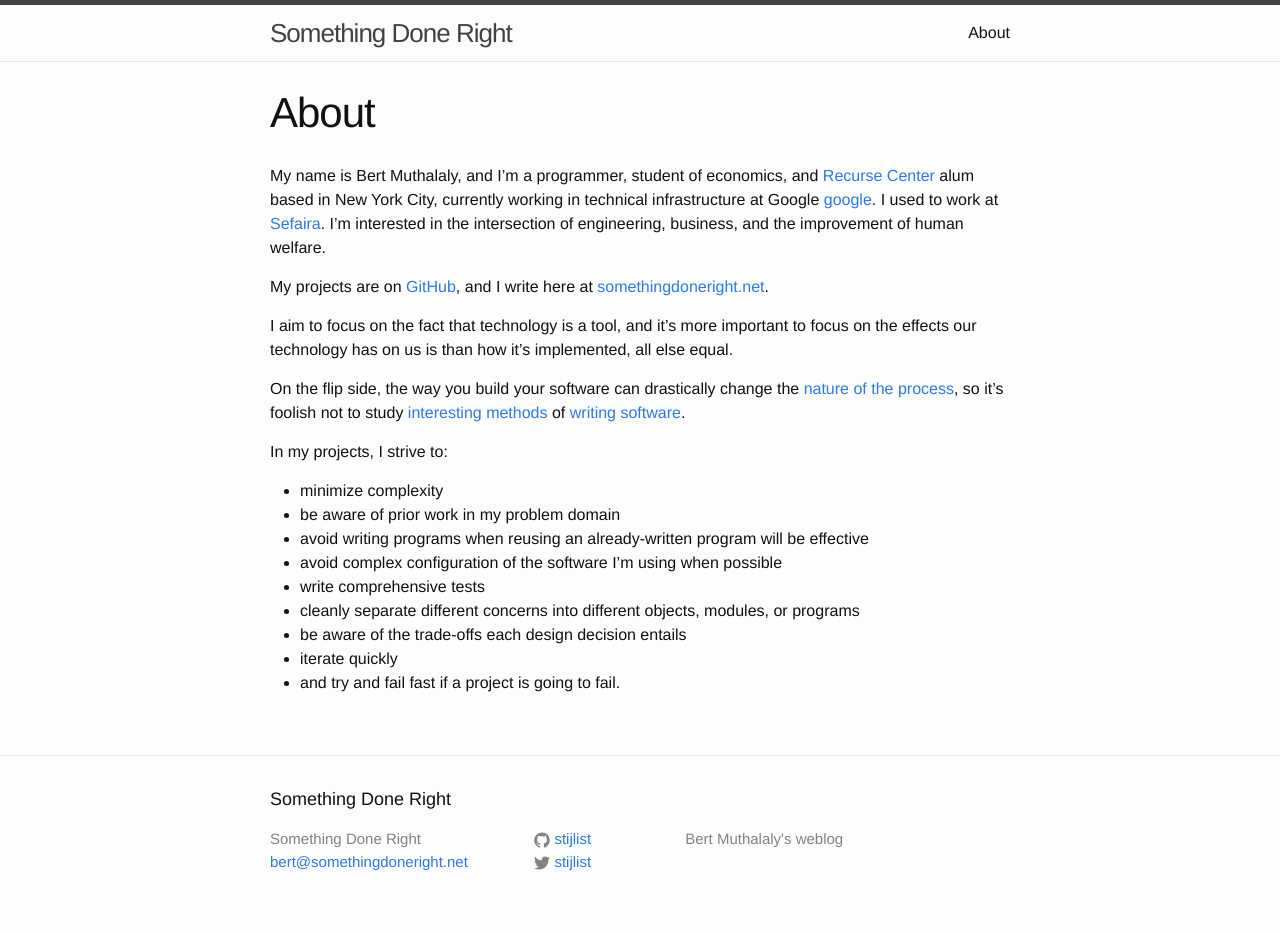
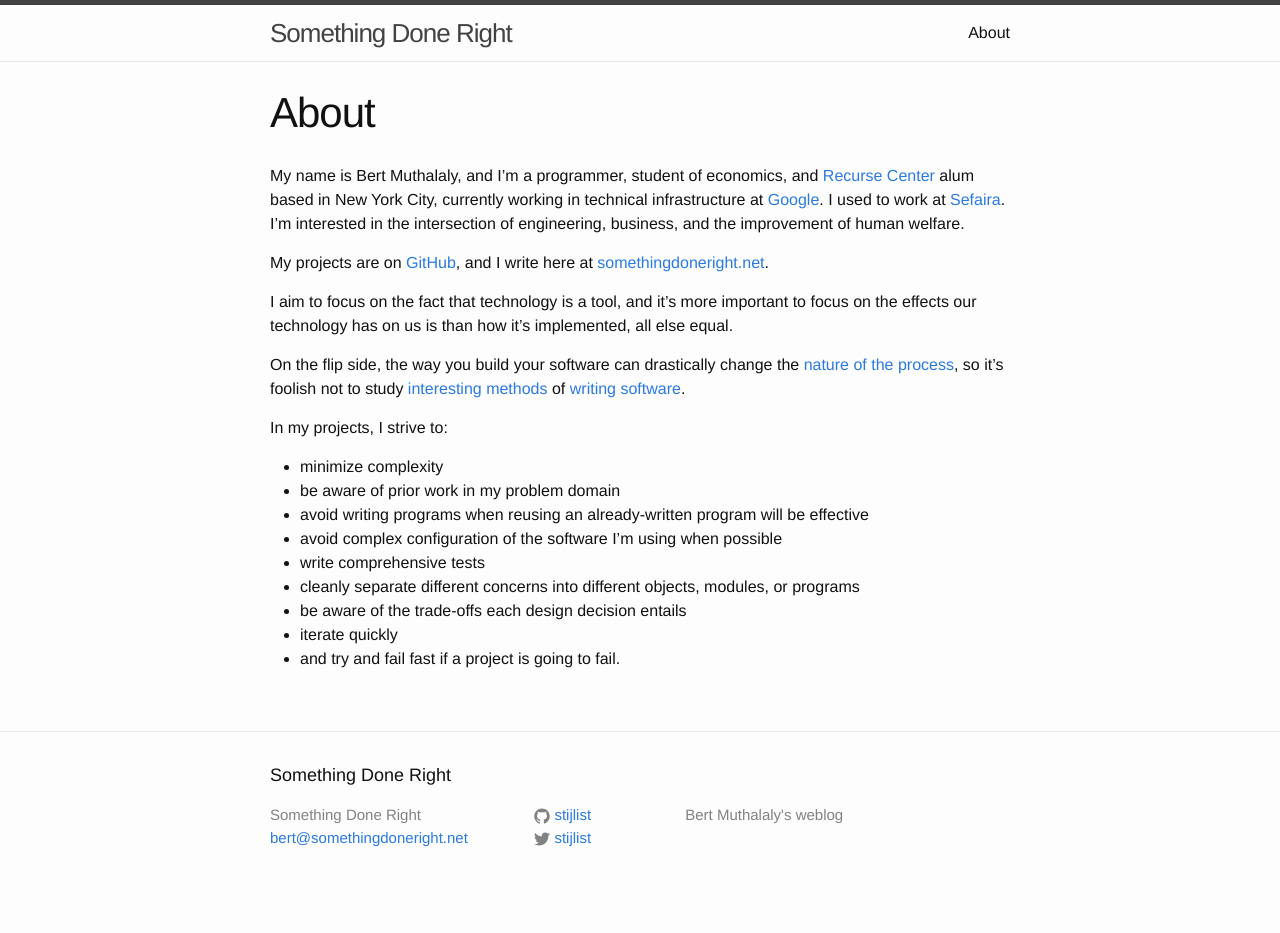
Before and after one commit to stijlist/stijlist.github.io, a Jekyll site: the page built from about.md, in a window 1280 px wide. Built offline with Jekyll 4.4.1, drawn with Linux system fonts in a browser that asks for light colours; after the commit the page ends 909 px from its top, so only the background shows below that.

Commit message:
Update about.md

```diff
--- a/about.md
+++ b/about.md
@@ -6,7 +6,7 @@ permalink: /about/
 
 
 
-My name is Bert Muthalaly, and I'm a programmer, student of economics, and [Recurse Center][recurse center] alum based in New York City, currently working in technical infrastructure at Google [google]. I used to work at [Sefaira][sefaira].
+My name is Bert Muthalaly, and I'm a programmer, student of economics, and [Recurse Center][recurse center] alum based in New York City, currently working in technical infrastructure at [Google][google]. I used to work at [Sefaira][sefaira].
 I'm interested in the intersection of engineering, business, and the
 improvement of human welfare.
 
```
